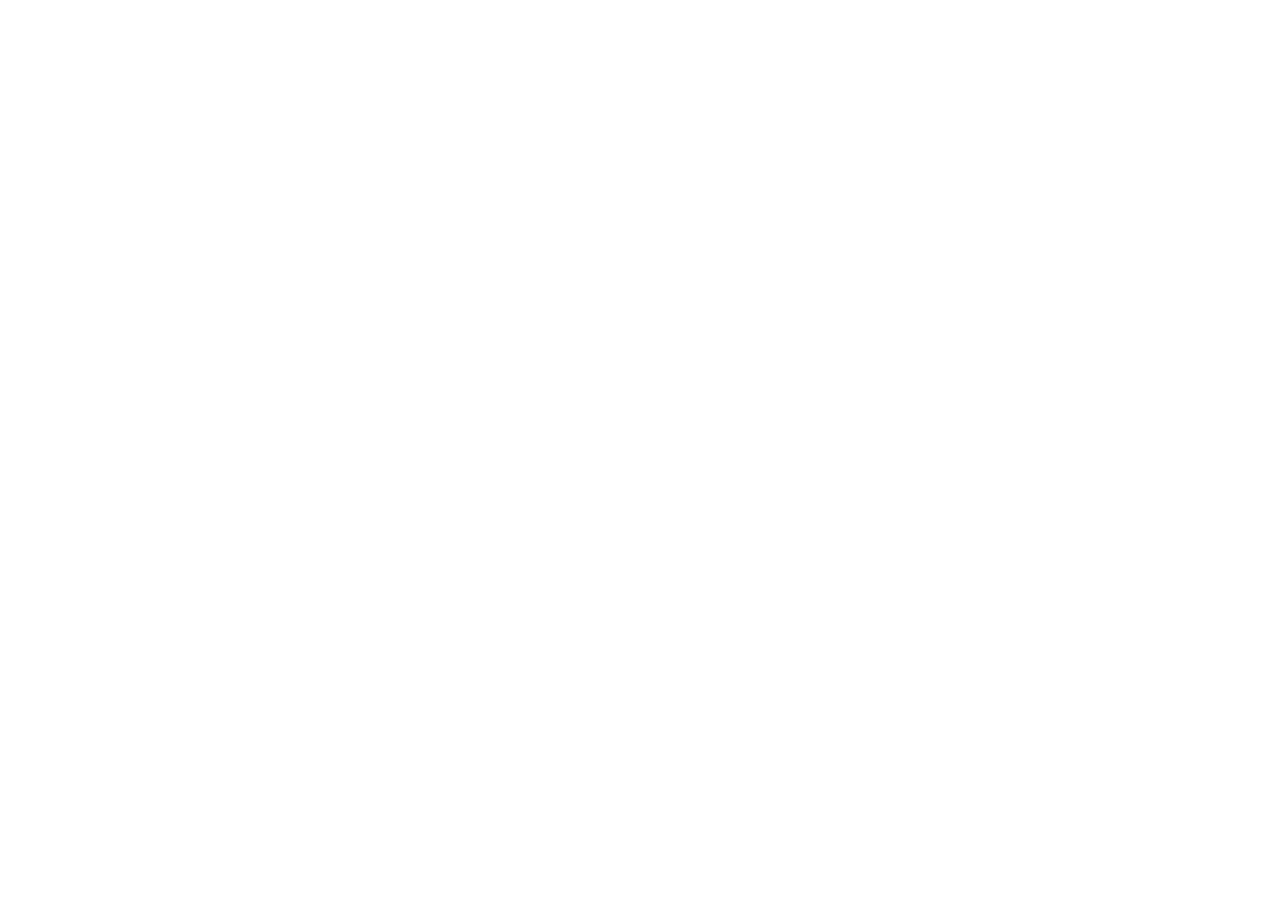
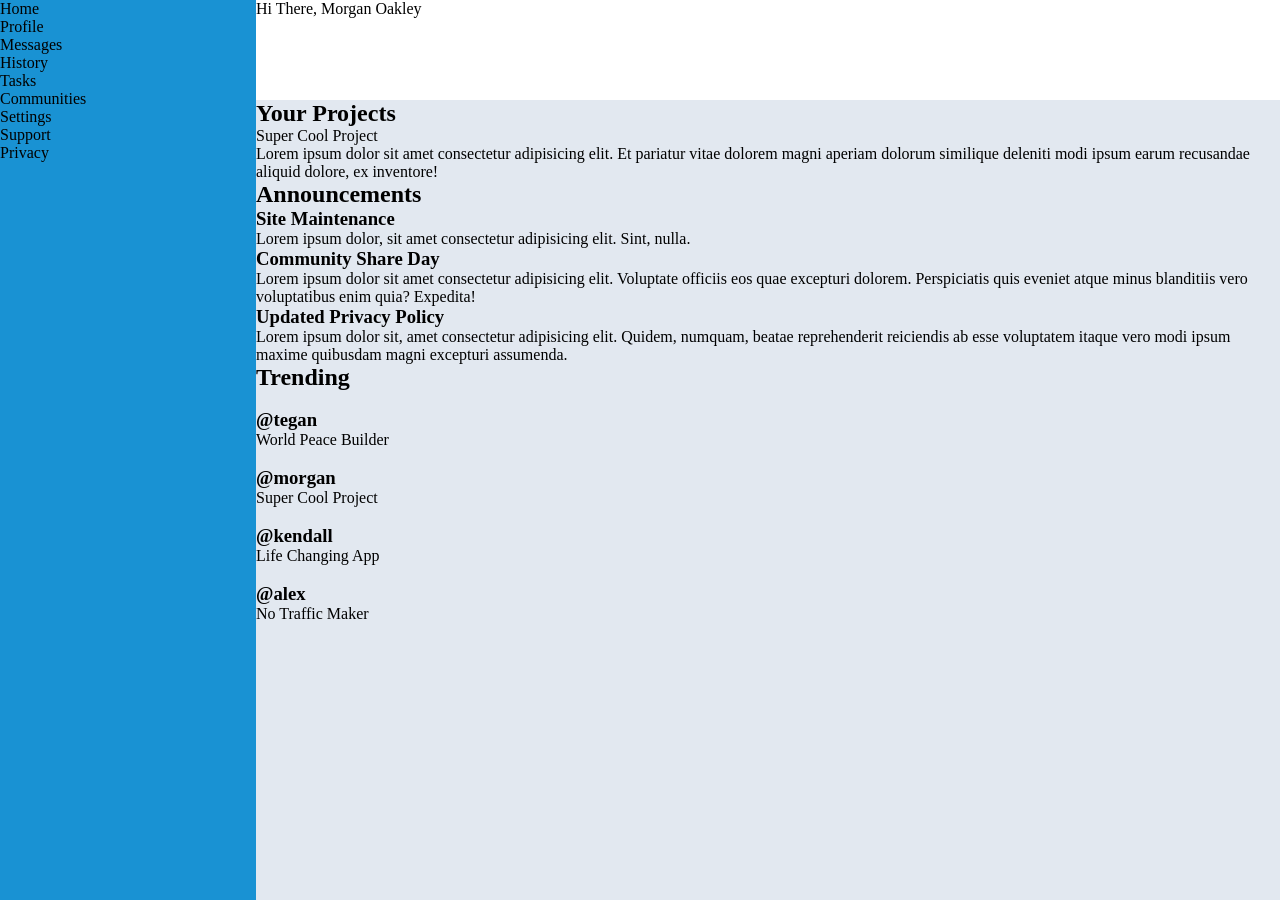
Before and after one commit to aluminius/project_admin-dashboard, a plain HTML site: page index.html in a window 1280 px wide. Before the commit the page ends 800 px from the top, so only its background shows below. Drawn offline with Linux system fonts and the light colour scheme.

Commit message:
Building out content & CSS groundwork

```diff
--- a/index.html
+++ b/index.html
@@ -4,24 +4,105 @@
     <meta charset="UTF-8">
     <meta name="viewport" content="width=device-width, initial-scale=1.0">
     <title>Admin Dashboard</title>
+    <link rel="stylesheet" href="styles.css" type="text/css">
 </head>
 <body>
     <div class="app">
         <div class="nav">
-            <div class="logo"></div>
+            <div class="brandmark"></div>
             <div class="nav-elements">
-                <div class="nav-head" id="content"></div>
-                <div class="nav-head" id="app-settings"></div>
+                <div class="nav-section" id="pages">
+                    <div class="nav-element" id="home">Home</div>
+                    <div class="nav-element" id="profile">Profile</div>
+                    <div class="nav-element" id="messages">Messages</div>
+                    <div class="nav-element" id="history">History</div>
+                    <div class="nav-element" id="tasks">Tasks</div>
+                    <div class="nav-element" id="communities">Communities</div>
+                </div>
+                <div class="nav-section" id="app">
+                    <div class="nav-element" id="settings">Settings</div>
+                    <div class="nav-element" id="support">Support</div>
+                    <div class="nav-element" id="privacy">Privacy</div>
+                </div>
             </div>
         </div>
         <div class="app-container">
-            <div class="header"></div>
+            <div class="header">
+                <div class="h-nav-top">
+                    <div class="search-icon"></div>
+                    <div class="searchbar"></div>
+                    <div class="notifications"></div>
+                    <div class="user-profile" id="sm"></div>
+                    <div class="user-account"></div>
+                </div>
+                <div class="h-nav-bottom">
+                    <div class="user-profile" id="md"></div>
+                    <div class="intro">Hi There, Morgan Oakley</div>
+                    <div class="action-bar"></div>
+                </div>
+            </div>
+
             <div class="content">
-                <div class="content-card"></div>
-            </div>
-            <div class="sidebar">
-                <div class="card" id="announcement"></div>
-                <div class="card" id="trending"></div>
+                <div class="projects">
+                    <h2>Your Projects</h2>
+                    <div class="card" id="content">
+                        <div class="statusbar"></div>
+                        <div class="card-title">Super Cool Project</div>
+                        <div class="description">Lorem ipsum dolor sit amet consectetur adipisicing elit. Et pariatur vitae dolorem magni aperiam dolorum similique deleniti modi ipsum earum recusandae aliquid dolore, ex inventore!</div>
+                        <div class="actions">
+                            <div class="icon" id="favorite"></div>
+                            <div class="icon" id="preview"></div>
+                            <div class="icon" id="share"></div>
+                        </div>
+
+                    </div>
+                </div>
+                <div class="sidebar">
+                    <div class="announcements">
+                        <h2>Announcements</h2>
+                        <div class="card" id="announcement">
+                            <div class="announcement-element">
+                                <h3>Site Maintenance</h3>
+                                <p>Lorem ipsum dolor, sit amet consectetur adipisicing elit. Sint, nulla.</p>
+                            </div>
+                            <div class="divider"></div>
+                            <div class="announcement-element">
+                                <h3>Community Share Day</h3>
+                                <p>Lorem ipsum dolor sit amet consectetur adipisicing elit. Voluptate officiis eos quae excepturi dolorem. Perspiciatis quis eveniet atque minus blanditiis vero voluptatibus enim quia? Expedita!</p>
+                            </div>
+                            <div class="divider"></div>
+                            <div class="announcement-element">
+                                <h3>Updated Privacy Policy</h3>
+                                <p>Lorem ipsum dolor sit, amet consectetur adipisicing elit. Quidem, numquam, beatae reprehenderit reiciendis ab esse voluptatem itaque vero modi ipsum maxime quibusdam magni excepturi assumenda.</p>
+                            </div>
+                        </div>
+                    </div>
+                    <div class="trending">
+                    <h2>Trending</h2>
+                    <div class="card" id="trending">
+                        <div class="trending-profile">
+                            <img src="" alt="">
+                            <h3>@tegan</h3>
+                            <p>World Peace Builder</p>
+                        </div>
+                        <div class="trending-profile">
+                            <img src="" alt="">
+                            <h3>@morgan</h3>
+                            <p>Super Cool Project</p>
+                        </div>
+                        <div class="trending-profile">
+                            <img src="" alt="">
+                            <h3>@kendall</h3>
+                            <p>Life Changing App</p>
+                        </div>
+                        <div class="trending-profile">
+                            <img src="" alt="">
+                            <h3>@alex</h3>
+                            <p>No Traffic Maker</p>
+                        </div>
+                    </div>
+                    </div>
+                </div>
             </div>
         </div>
     </div>
--- a/styles.css
+++ b/styles.css
@@ -1,5 +1,44 @@
 @import url('https://fonts.googleapis.com/css2?family=Merriweather:ital,wght@0,300;0,400;0,700;0,900;1,300;1,400;1,700;1,900&family=Work+Sans:ital,wght@0,100;0,200;0,300;0,400;0,500;0,600;0,700;0,800;0,900;1,100;1,200;1,300;1,400;1,500;1,600;1,700;1,800;1,900&display=swap');
 
 * {
-    font-family: font-family: 'Work Sans', 'Merriweather' sans-serif;
+    font-family: 'Work Sans', 'Merriweather' sans-serif;
+    margin: 0;
+    --bg-nav: #1992D3;
+    --bg-head: white;
+    --bg-content: #E2E8F0;
 }
+
+body {
+    font-family: 'Work Sans', 'Merriweather' sans-serif;
+    height: 100vh;
+    width: 100vw;
+
+}
+
+.app {
+    height: 100vh;
+    width: 100vw;
+    display: grid;
+    grid-template-areas:
+    "nav head"
+    "nav cont";
+    grid-template-columns: 1fr 4fr;
+}
+
+.nav {
+    width: 20vw;
+    grid-area: "nav";
+    background-color: var(--bg-nav);
+}
+
+.header {
+    height: 12.5vh;
+    grid-area: "head";
+    background-color: var(--bg-head);
+}
+
+.content {
+    grid-area: "cont";
+    background-color: var(--bg-content);
+    min-height: 100vh;
+}
```
